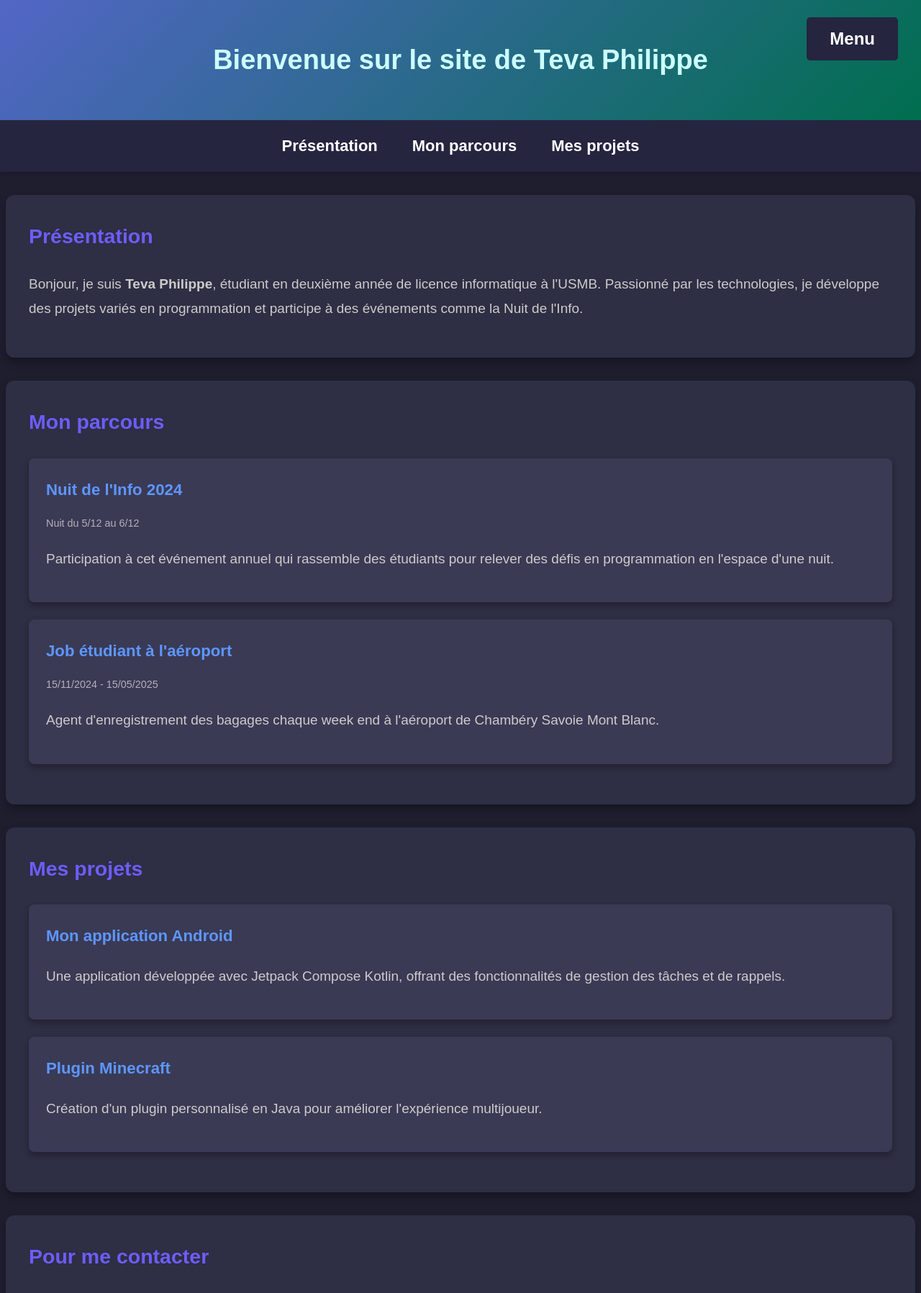
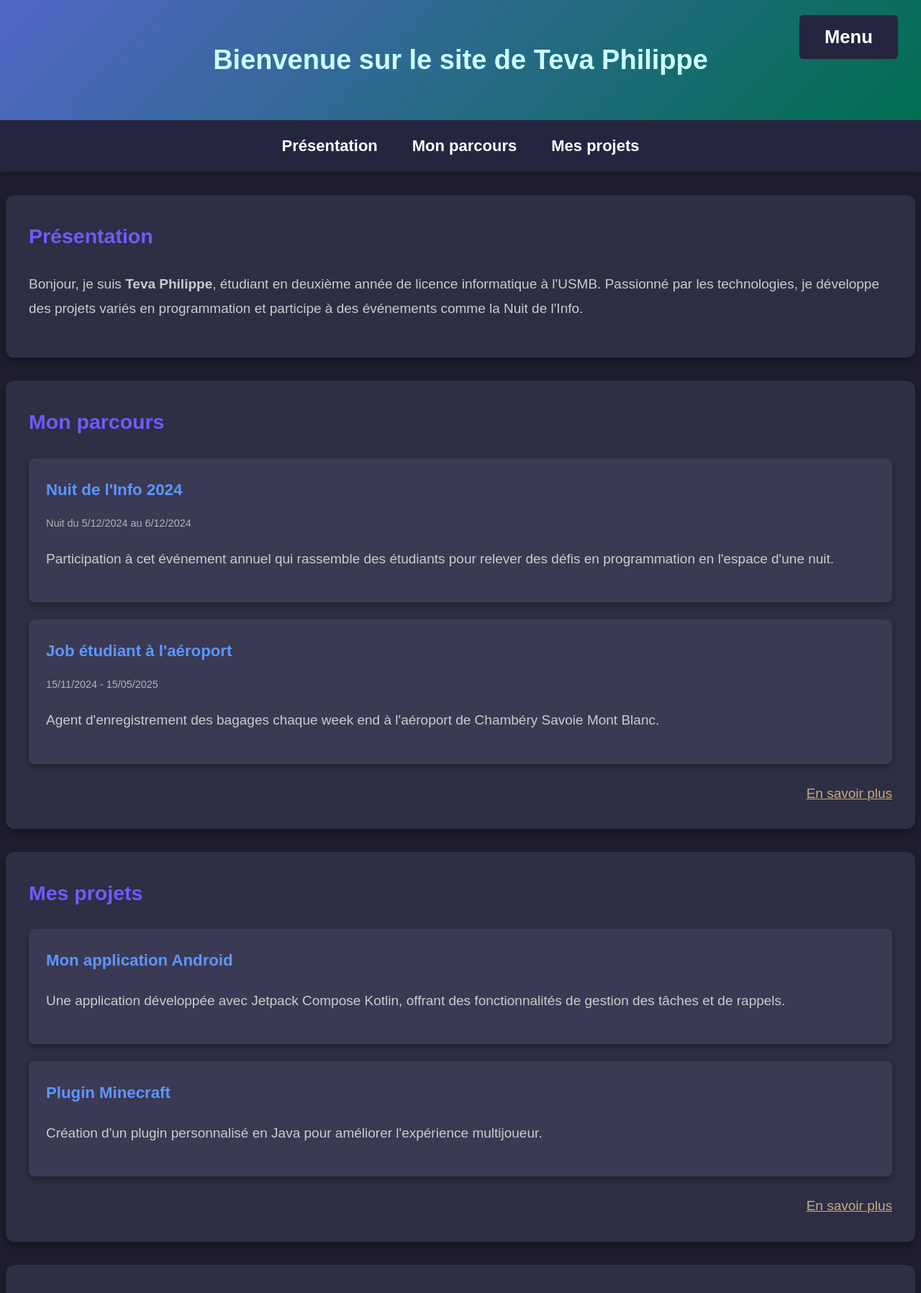
Before and after one commit to TevaPhilippe05/Perso_Site_Internet, a PHP site: page / in a window 1280 px wide. Shown: the top 1797 px of the page at 72% size. Run offline with PHP 8.4, Linux system fonts and the light colour scheme.

Commit message:
style et format des 'en savoir plus'

```diff
--- a/public/index.php
+++ b/public/index.php
@@ -35,16 +35,16 @@
         /* Menu_deroulant */
         .dropdown {
             position: absolute;
-            top: 1.5rem;
+            top: 1.3rem;
             right: 2rem;
         }
         .dropdown button {
             background: #252540;
             color: #ffffff;
-            padding: 1rem 2rem;
+            padding: 1rem 2.2rem;
             border: none;
             border-radius: 5px;
-            font-size: 1.5rem;
+            font-size: 1.6rem;
             cursor: pointer;
         }
         .dropdown button:hover {
@@ -58,6 +58,7 @@
             box-shadow: 0 4px 6px rgba(0, 0, 0, 0.3);
             border-radius: 8px;
             padding: 0.5rem 0;
+            font-size: 16px;
         }
         .dropdown-content a {
             display: block;
@@ -196,6 +197,19 @@
             transition: .2s;
         }
 
+        .savoir_plus{
+            display: flex;
+            justify-content: right;
+        }
+
+        .savoir_plus a{
+            color: #C8AD7F;
+            transition: .3s ease-in-out;
+        }
+
+        .savoir_plus a:hover{
+            transform: scale(1.15);
+        }
 
 
     </style>
@@ -231,7 +245,7 @@
 
         <div class="card">
             <h3>Nuit de l'Info 2024</h3>
-            <p class="date">Nuit du 5/12 au 6/12</p>
+            <p class="date">Nuit du 5/12/2024 au 6/12/2024</p>
             <p>Participation à cet événement annuel qui rassemble des étudiants pour relever des défis en programmation en l'espace d'une nuit.</p>
         </div>
 
@@ -240,6 +254,9 @@
             <p class="date">15/11/2024 - 15/05/2025</p>
             <p>Agent d'enregistrement des bagages chaque week end à l'aéroport de Chambéry Savoie Mont Blanc.</Mont-Blanc></p>
         </div>
+        <span class="savoir_plus">
+            <a href="parcours">En savoir plus</a>
+        </span>
     </div>
 
     <div class="container" id="projets">
@@ -252,6 +269,9 @@
             <h3>Plugin Minecraft</h3>
             <p>Création d'un plugin personnalisé en Java pour améliorer l'expérience multijoueur.</p>
         </div>
+        <span class="savoir_plus">
+            <a href="parcours">En savoir plus</a>
+        </span>
     </div>
 
     <div class="container" id="contact">
```
